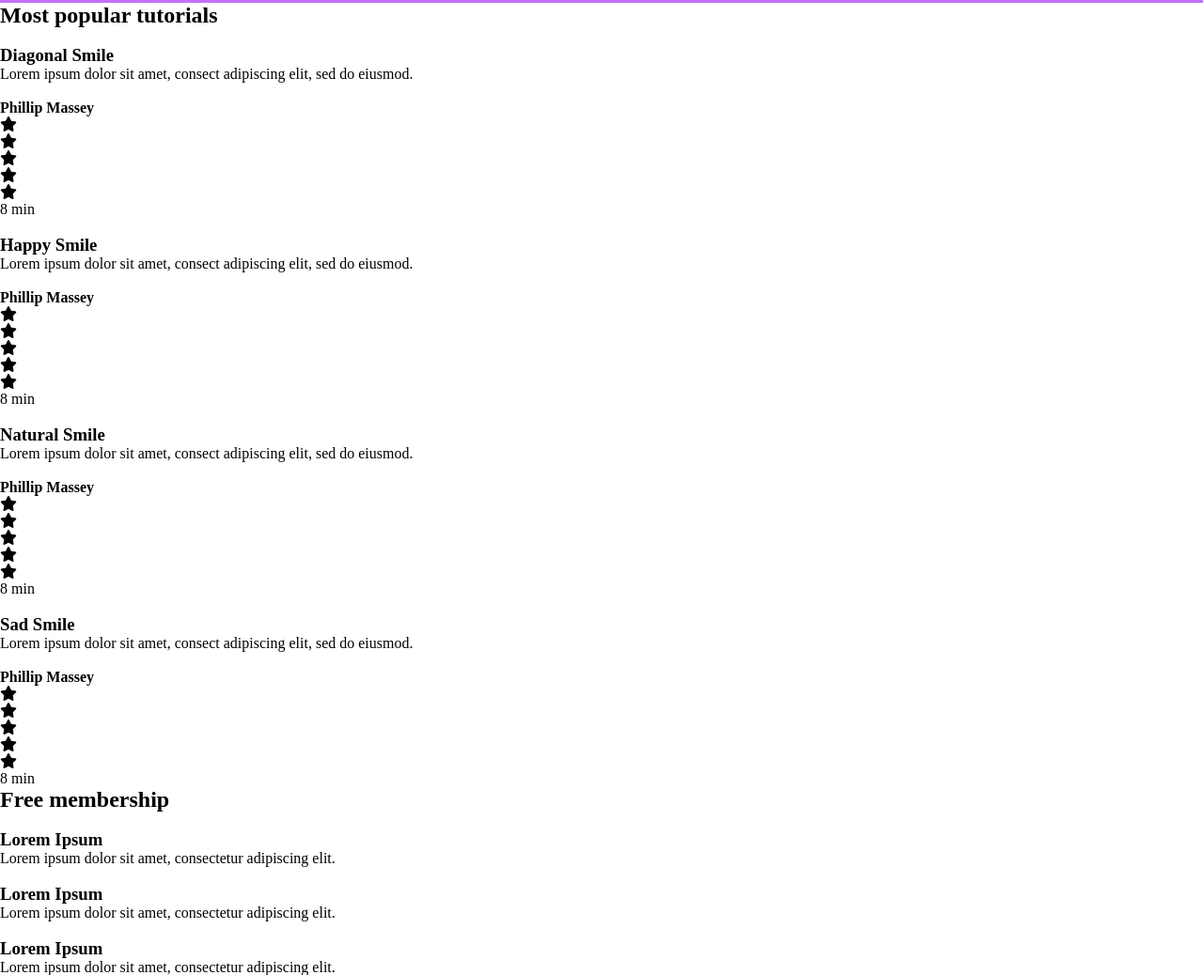
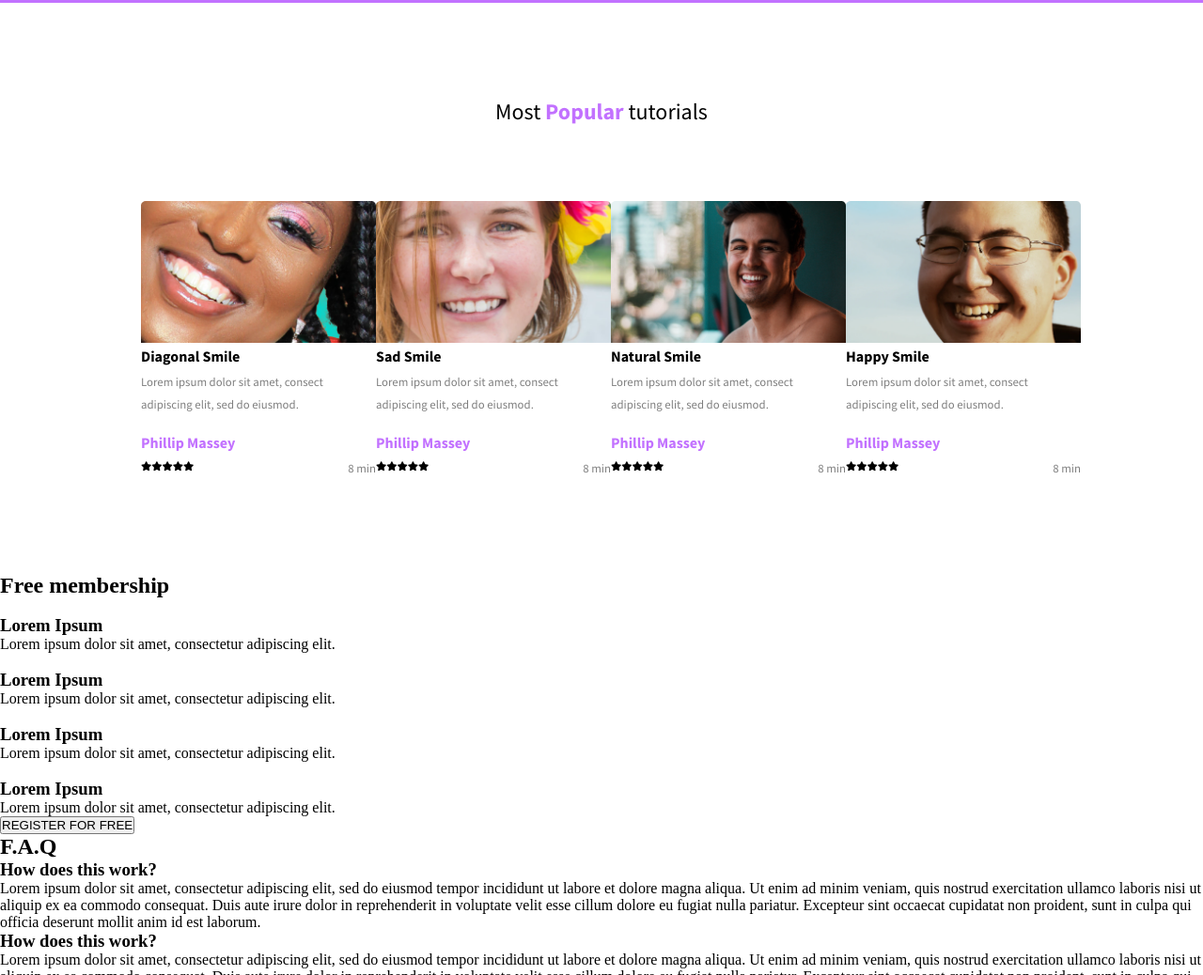
Before and after one commit to TheOluwatobiloba/alx_html_css, a plain HTML site: page css_advanced/index.html in a window 1280 px wide. Shown: the part 1460-2498 px from the top of the page at 94% size. Drawn offline with Linux system fonts and the light colour scheme.

Commit message:
Added content for the tutorials section

```diff
--- a/css_advanced/index.html
+++ b/css_advanced/index.html
@@ -65,17 +65,19 @@
                 <P>weather presenter</P>
             </div>
         </section>
-        <section>
-            <h2>Most popular tutorials</h2>
-            <div>
-                <img src="./images/Bitmap (1).png" alt="">
+        <section class="video_list">
+            <h2>Most <span>Popular</span> tutorials</h2>
+            <div class="videos">
+                <div class="video" id="video_1">
+                <img src="/Images/9.png" alt="">
                 <h3>Diagonal Smile</h3>
                 <p>Lorem ipsum dolor sit amet, consect adipiscing elit, sed do eiusmod.</p>
-                <div>
+                <div class="video_author_name">
                     <img src="./images/1 (3).png" alt="">
                     <h4>Phillip Massey</h4>
                 </div>
-                <div>
+                <div class="rating">
+                    <div class="stars">
                         <div><i class="fa-solid fa-star"></i></div>
                         <div><i class="fa-solid fa-star"></i></div>
                         <div><i class="fa-solid fa-star"></i></div>
@@ -84,15 +86,17 @@
                     </div>
                     <p>8 min</p>
                 </div>
-            <div>
-                <img src="./images/Bitmap (4).png" alt="">
-                <h3>Happy Smile</h3>
+            </div>
+            <div class="video" id="video_2">
+                <img src="/Images/7.png" alt="">
+                <h3>Sad Smile</h3>
                 <p>Lorem ipsum dolor sit amet, consect adipiscing elit, sed do eiusmod.</p>
-                <div>
+                <div class="video_author_name">
                     <img src="./images/1 (3).png" alt="">
                     <h4>Phillip Massey</h4>
                 </div>
-                <div>
+                <div class="rating">
+                    <div class="stars">
                         <div><i class="fa-solid fa-star"></i></div>
                         <div><i class="fa-solid fa-star"></i></div>
                         <div><i class="fa-solid fa-star"></i></div>
@@ -101,15 +105,17 @@
                     </div>
                     <p>8 min</p>
                 </div>
-            <div>
-                <img src="./images/Bitmap (3).png" alt="">
+            </div>
+            <div class="video" id="video_3">
+                <img src="/Images/8.png" alt="">
                 <h3>Natural Smile</h3>
                 <p>Lorem ipsum dolor sit amet, consect adipiscing elit, sed do eiusmod.</p>
-                <div>
+                <div class="video_author_name">
                     <img src="./images/1 (3).png" alt="">
                     <h4>Phillip Massey</h4>
                 </div>
-                <div>
+                <div class="rating">
+                    <div class="stars">
                         <div><i class="fa-solid fa-star"></i></div>
                         <div><i class="fa-solid fa-star"></i></div>
                         <div><i class="fa-solid fa-star"></i></div>
@@ -118,15 +124,17 @@
                     </div>
                     <p>8 min</p>
                 </div>
-            <div>
-                <img src="./images/Bitmap (2).png" alt="">
-                <h3>Sad Smile</h3>
+            </div>
+            <div class="video" id="video_4">
+                <img src="/Images/6.png" alt="">
+                <h3>Happy Smile</h3>
                 <p>Lorem ipsum dolor sit amet, consect adipiscing elit, sed do eiusmod.</p>
-                <div>
+                <div class="video_author_name">
                     <img src="./images/1 (3).png" alt="">
                     <h4>Phillip Massey</h4>
                 </div>
-                <div>
+                <div class="rating">
+                    <div class="stars">
                         <div><i class="fa-solid fa-star"></i></div>
                         <div><i class="fa-solid fa-star"></i></div>
                         <div><i class="fa-solid fa-star"></i></div>
@@ -134,6 +142,8 @@
                         <div><i class="fa-solid fa-star"></i></div>
                     </div>
                     <p>8 min</p>
+                </div>
+            </div>
             </div>
         </section>
         <section>
--- a/css_advanced/styles.css
+++ b/css_advanced/styles.css
@@ -167,3 +167,63 @@ main .quote{
     font-size: 22px;
     font-style: italic;
 }
+.video_list{
+    display: flex;
+    flex-direction: column;
+    align-items: center;
+    padding: 100px 150px;
+}
+.video_list h2{
+    font-family: 'Source Sans Pro', sans-serif;
+    font-weight: 100;
+    margin: 0 0 80px 0;
+}
+.video_list h2 span{
+    font-weight: 600;
+    color: #C271FF;
+}
+.videos{
+    display: flex;
+    flex-direction: row;
+    align-items: center;
+    justify-content: space-between;
+    width: 100%;
+}
+.video{
+    width: 250px;
+}
+.video img{
+    width: 250px;
+}
+.stars{
+    display: flex;
+    flex-direction: row;
+    align-items: center;
+}
+.rating{
+    display: flex;
+    flex-direction: row;
+    align-items: center;
+    justify-content: space-between;
+    width: 250px;
+}
+.fa-star{
+    font-size: 10px;
+}
+.videos h3{
+    font-family: 'Source Sans Pro', sans-serif;
+    font-weight: 600;
+    font-size: 1em;
+}
+.videos p{
+    font-family: 'Source Sans Pro', sans-serif;
+    font-weight: 100;
+    font-size: 0.8em;
+    opacity: 0.5;
+    line-height: 1.9em;
+    margin: 5px 0 0 0;
+}
+.video_author_name h4{
+    font-family: 'Source Sans Pro', sans-serif;
+    color: #C271FF;
+}
```
Lines whose indentation alone changed are shown as unchanged.
